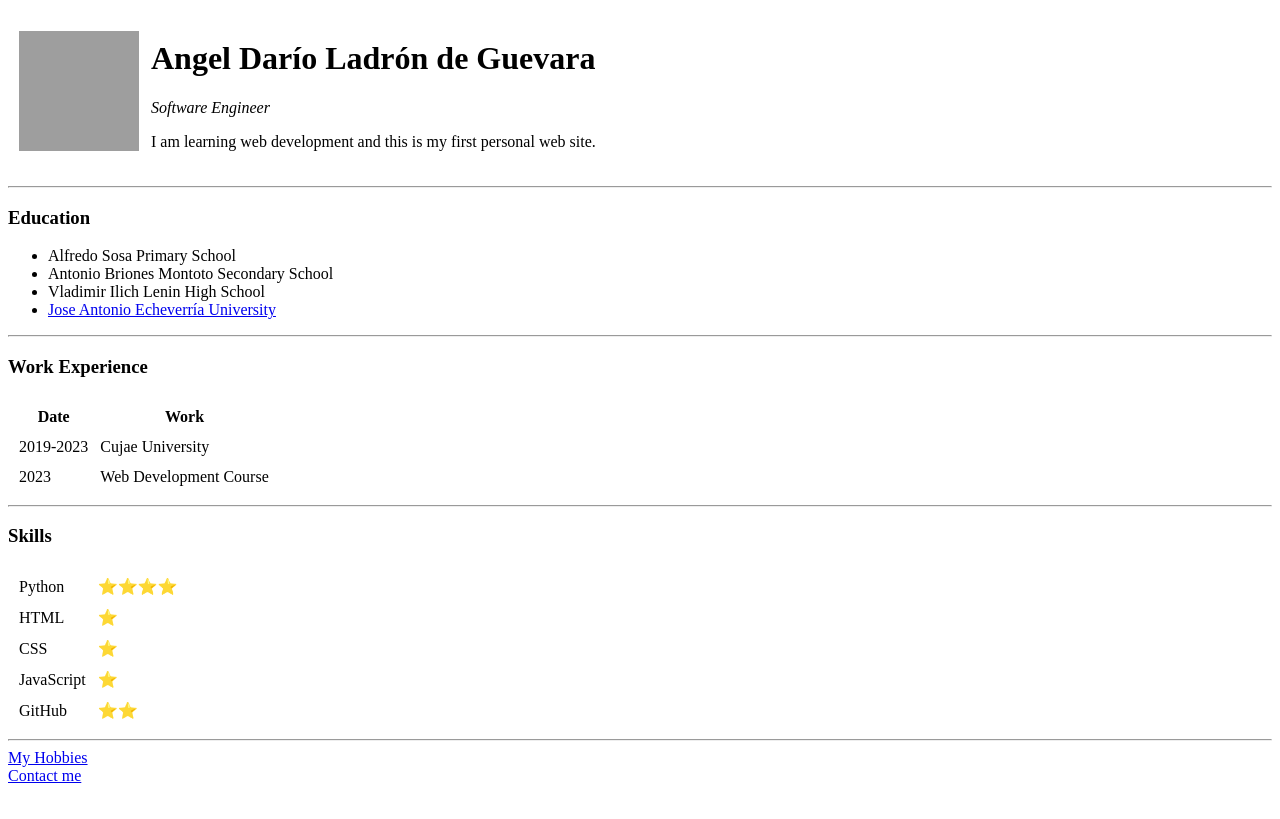
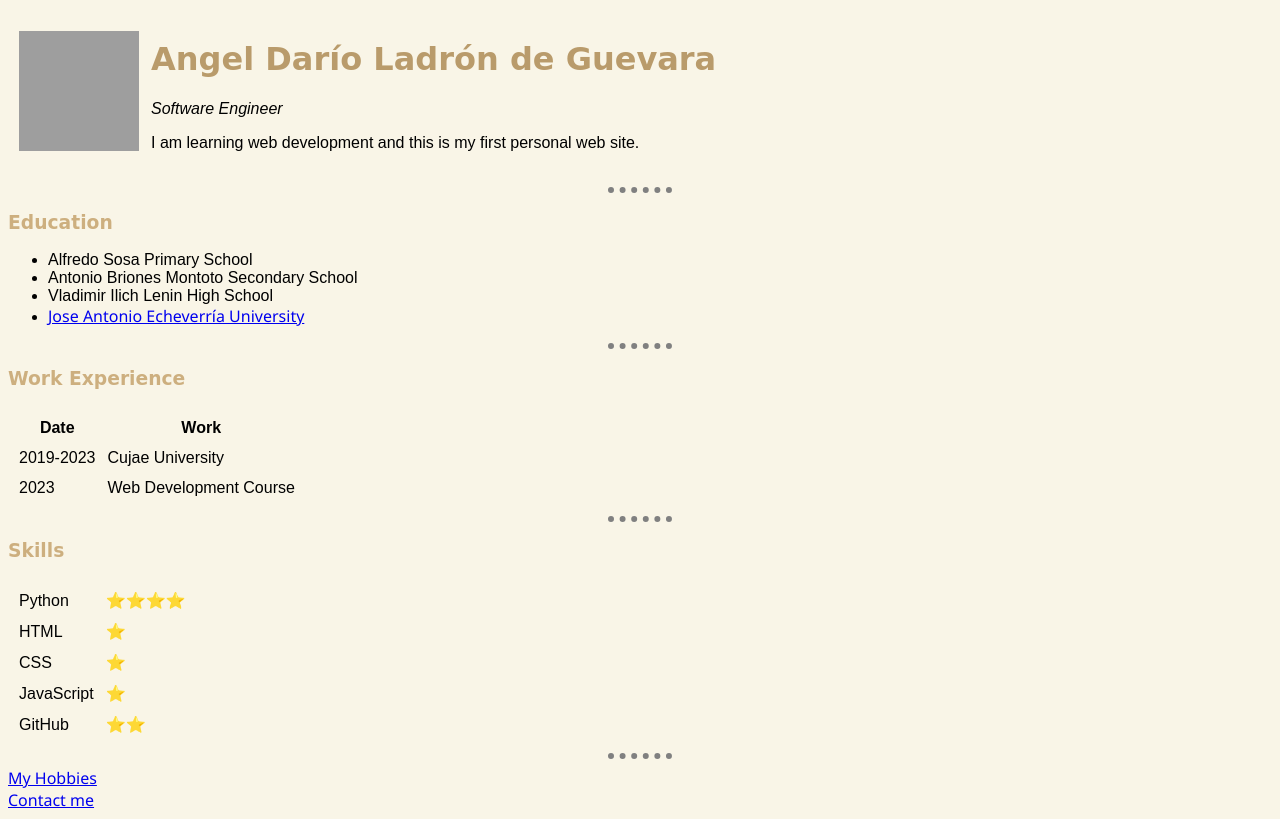
Before and after one commit to dariolggomez/cv, a plain HTML site: page index.html in a window 1280 px wide. Drawn offline with Linux system fonts and the light colour scheme; grey boxes are pictures that could not be loaded.

Commit message:
updated site

```diff
--- /dev/null
+++ b/css/style.css
@@ -0,0 +1,28 @@
+body{
+    background-color: #F9F5E7;
+    font-family: sans-serif;
+}
+
+hr{
+    border-style: none;
+    width: 5%;
+    border-top: dotted;
+    border-top-width: 6px;
+    border-color: grey;
+}
+
+h1, h3{
+    font-family: cursive;
+}
+
+h1{
+    color: #B99B6B;
+}
+
+h3{
+    color: rgb(205, 175, 127);
+}
+
+a{
+    font-family: 'Segoe UI';
+}
--- a/index.html
+++ b/index.html
@@ -5,6 +5,7 @@
     <meta http-equiv="X-UA-Compatible" content="IE=edge">
     <meta name="viewport" content="width=device-width, initial-scale=1.0">
     <title>Dario's Personal Site</title>
+    <link rel="stylesheet" href="css/style.css">
 </head>
 <body>
     <table cellspacing="10">
```
Also changed, not shown: contact.html (+2 -2 lines), hobbies.html (+1 -0 lines).
